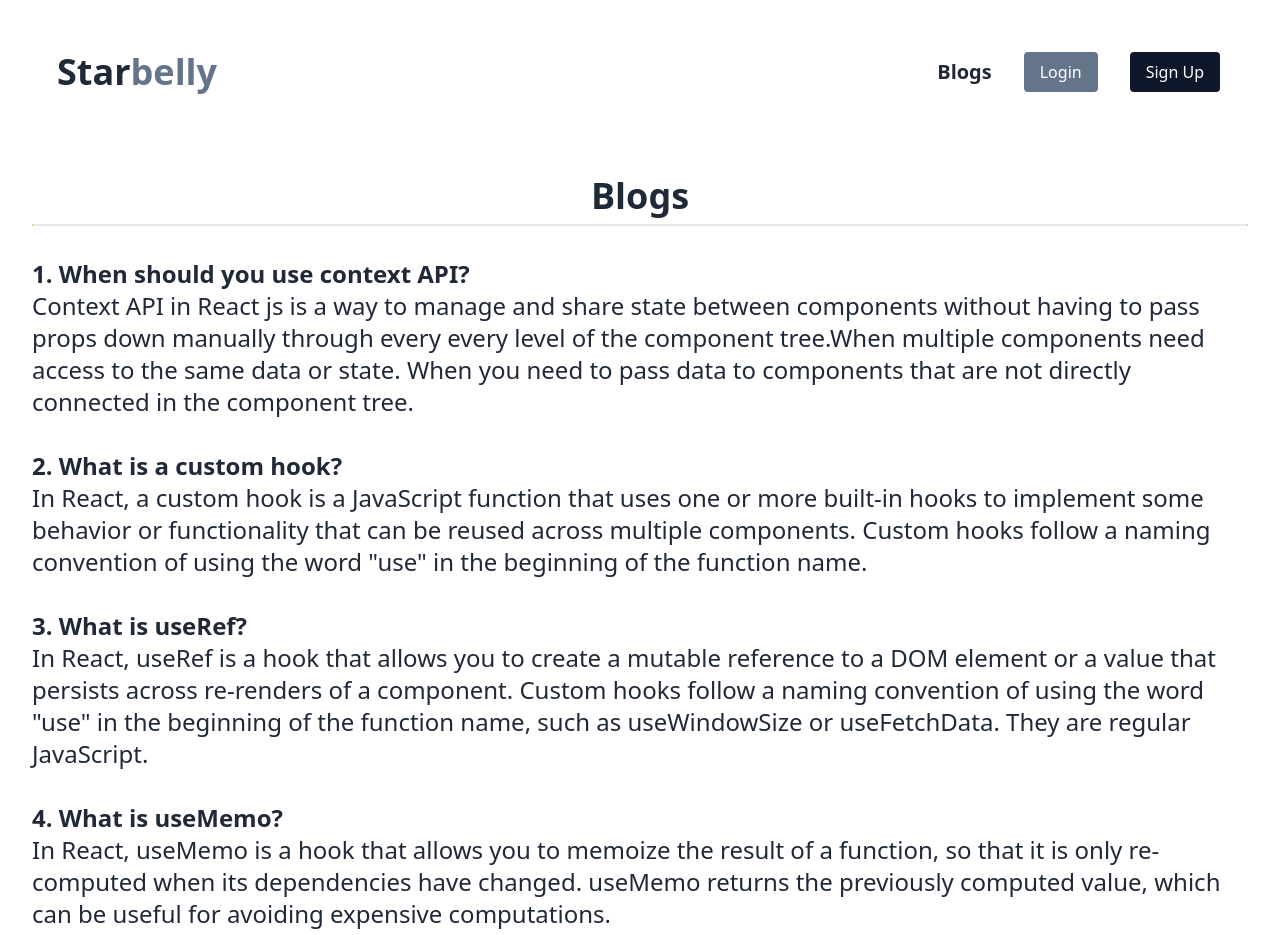
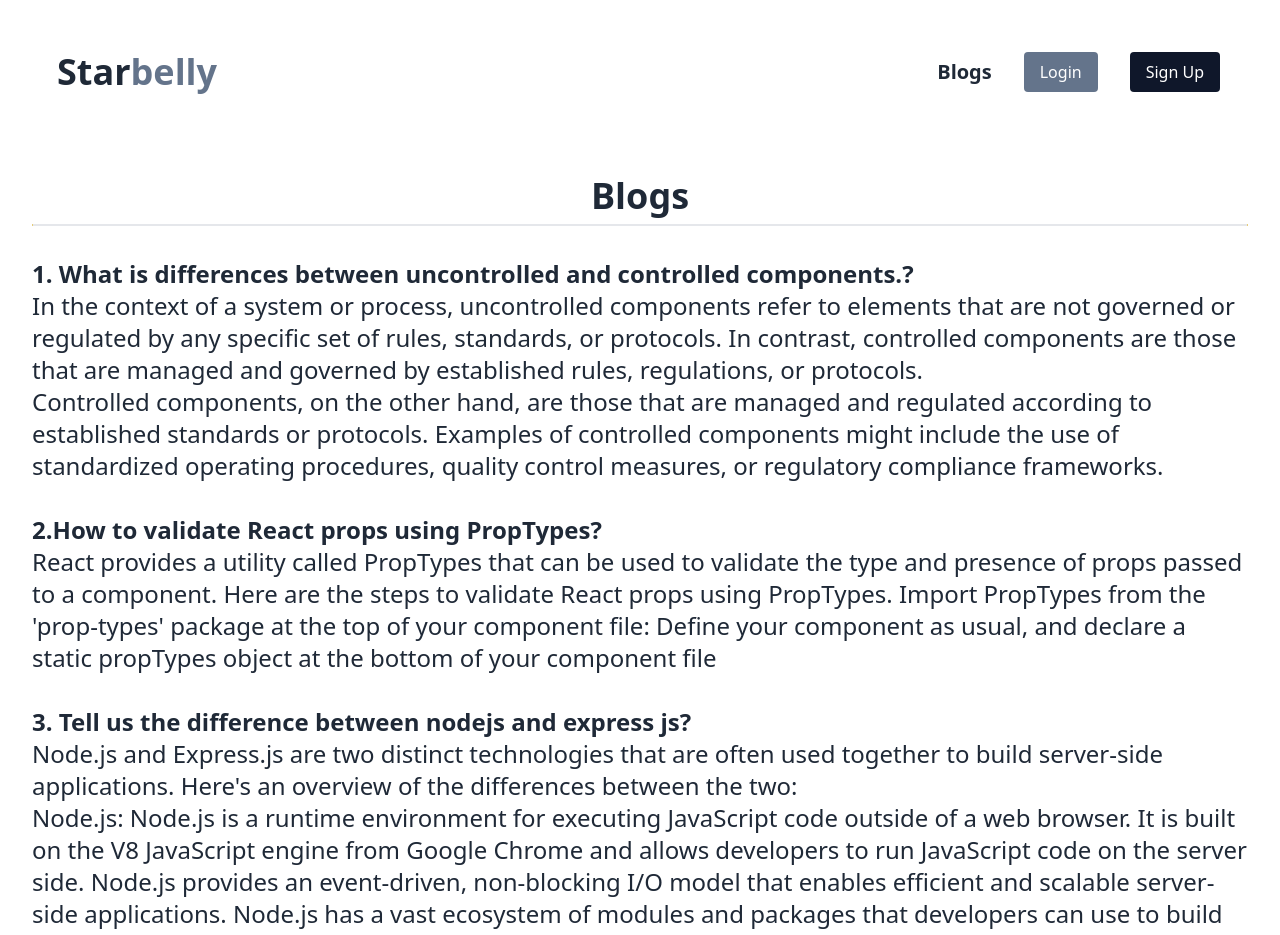
Before and after one commit to NafisAlMahmud/starbelly, a React (Vite) app: page /blogs in a window 1280 px wide. Shown: the top 935 px of the page. Built offline with nearby package versions, Linux system fonts and the light colour scheme; no server answers.

Commit message:
signup section done

```diff
--- a/src/main.jsx
+++ b/src/main.jsx
@@ -4,9 +4,12 @@ import App from "./App.jsx";
 import "./index.css";
 import { RouterProvider } from "react-router-dom";
 import router from "./routes/Routes.jsx";
+import AuthProvider from "./provider/AuthProvider.jsx";
 
 ReactDOM.createRoot(document.getElementById("root")).render(
   <React.StrictMode>
-    <RouterProvider router={router}></RouterProvider>
+    <AuthProvider>
+      <RouterProvider router={router}></RouterProvider>
+    </AuthProvider>
   </React.StrictMode>
 );
--- a/src/pages/Blogs/Blogs.jsx
+++ b/src/pages/Blogs/Blogs.jsx
@@ -11,40 +11,69 @@ const Blogs = () => {
           <div className="qna text-left text-2xl">
             <div className="border border-x-yellow-500 mt-2"></div>
             <h3 className="font-bold mt-8">
-              1. When should you use context API?
+              1. What is differences between uncontrolled and controlled
+              components.?
             </h3>
 
             <h2>
-              Context API in React js is a way to manage and share state between
-              components without having to pass props down manually through
-              every every level of the component tree.When multiple components
-              need access to the same data or state. When you need to pass data
-              to components that are not directly connected in the component
-              tree.
+              In the context of a system or process, uncontrolled components
+              refer to elements that are not governed or regulated by any
+              specific set of rules, standards, or protocols. In contrast,
+              controlled components are those that are managed and governed by
+              established rules, regulations, or protocols.
+              <br />
+              Controlled components, on the other hand, are those that are
+              managed and regulated according to established standards or
+              protocols. Examples of controlled components might include the use
+              of standardized operating procedures, quality control measures, or
+              regulatory compliance frameworks.
             </h2>
-            <h3 className="font-bold mt-8">2. What is a custom hook?</h3>
+            <h3 className="font-bold mt-8">
+              2.How to validate React props using PropTypes?
+            </h3>
             <h2>
-              In React, a custom hook is a JavaScript function that uses one or
-              more built-in hooks to implement some behavior or functionality
-              that can be reused across multiple components. Custom hooks follow
-              a naming convention of using the word "use" in the beginning of
-              the function name.
+              React provides a utility called PropTypes that can be used to
+              validate the type and presence of props passed to a component.
+              Here are the steps to validate React props using PropTypes. Import
+              PropTypes from the 'prop-types' package at the top of your
+              component file: Define your component as usual, and declare a
+              static propTypes object at the bottom of your component file
             </h2>
-            <h3 className="font-bold mt-8">3. What is useRef?</h3>
+            <h3 className="font-bold mt-8">
+              3. Tell us the difference between nodejs and express js?
+            </h3>
             <h2>
-              In React, useRef is a hook that allows you to create a mutable
-              reference to a DOM element or a value that persists across
-              re-renders of a component. Custom hooks follow a naming convention
-              of using the word "use" in the beginning of the function name,
-              such as useWindowSize or useFetchData. They are regular
-              JavaScript.
+              Node.js and Express.js are two distinct technologies that are
+              often used together to build server-side applications. Here's an
+              overview of the differences between the two:
+              <br />
+              Node.js: Node.js is a runtime environment for executing JavaScript
+              code outside of a web browser. It is built on the V8 JavaScript
+              engine from Google Chrome and allows developers to run JavaScript
+              code on the server side. Node.js provides an event-driven,
+              non-blocking I/O model that enables efficient and scalable
+              server-side applications. Node.js has a vast ecosystem of modules
+              and packages that developers can use to build their applications.
+              Node.js is often used for building backend services, command-line
+              tools, and real-time applications.
+              <br />
+              <br />
+              Express.js: Express.js is a popular web framework for Node.js that
+              simplifies the process of building server-side applications. It
+              provides a set of features for building web applications, such as
+              routing, middleware, and templates. Express.js is lightweight and
+              unopinionated, which means that it provides developers with a lot
+              of flexibility in how they structure their applications.
             </h2>
-            <h3 className="font-bold mt-8">4. What is useMemo? </h3>
+            <h3 className="font-bold mt-8">
+              4. What is a custom hook, and why will you create a custom hook?
+            </h3>
             <h2>
-              In React, useMemo is a hook that allows you to memoize the result
-              of a function, so that it is only re-computed when its
-              dependencies have changed. useMemo returns the previously computed
-              value, which can be useful for avoiding expensive computations.
+              A custom hook in React is a reusable function that contains some
+              stateful or stateless logic and can be used across multiple
+              components. Custom hooks allow developers to abstract and reuse
+              code that is common across components, reducing code duplication
+              and improving maintainability.
             </h2>
           </div>
         </div>
--- a/src/pages/Login/Login.jsx
+++ b/src/pages/Login/Login.jsx
@@ -1,18 +1,46 @@
 /* eslint-disable no-unused-vars */
-import React, { useState } from "react";
-import { Link } from "react-router-dom";
+import React, { useContext, useState } from "react";
+import { Link, useLocation, useNavigate } from "react-router-dom";
+import { AuthContext } from "../../provider/AuthProvider";
 
 // import { useLocation, useHistory, useNavigate } from "react-router";
 
 const Login = () => {
+  const { signIn } = useContext(AuthContext);
+  const navigate = useNavigate();
+  const location = useLocation();
+  console.log(location);
+
+  const from = location.state?.from?.pathname || "/";
+  const handleLogin = (event) => {
+    event.preventDefault();
+
+    const form = event.target;
+
+    const email = form.email.value;
+    const password = form.password.value;
+    console.log(email, password);
+
+    signIn(email, password)
+      .then((result) => {
+        const loggedUser = result.user;
+        console.log(loggedUser);
+        form.reset();
+        navigate(from, { replace: true });
+      })
+      .catch((error) => {
+        console.log(error);
+      });
+  };
   return (
     <div>
       <div className="card bg-slate-200 w-2/5 mx-auto my-36 pb-4">
         <h2 className="text-2xl font-semibold my-4">Please login</h2>
-        <form className="mx-auto py-6">
+        <form onSubmit={handleLogin} className="mx-auto py-6">
           <div className="form-control">
             <label>
               <input
+                name="email"
                 type="email"
                 placeholder="enter your email"
                 className="input input-bordered w-72"
@@ -22,6 +50,7 @@ const Login = () => {
           <div className="form-control py-4">
             <label>
               <input
+                name="password"
                 type="password"
                 placeholder="enter your password"
                 className="input input-bordered w-72"
--- /dev/null
+++ b/src/pages/Routes/PrivetRoutes.jsx
@@ -0,0 +1,23 @@
+import React, { useContext } from "react";
+import { AuthContext } from "../../provider/AuthProvider";
+import { Navigate, useLocation } from "react-router-dom";
+
+const PrivetRoutes = ({ children }) => {
+  const { user, loading } = useContext(AuthContext);
+  const location = useLocation();
+
+  if (loading) {
+    return (
+      <div className="mx-auto mt-28">
+        <h2 className="text-4xl font-bold">Loading....</h2>
+      </div>
+    );
+  }
+
+  if (user) {
+    return children;
+  }
+  return <Navigate to="/login" state={{ from: location }}></Navigate>;
+};
+
+export default PrivetRoutes;
--- a/src/pages/Shared/Header.jsx
+++ b/src/pages/Shared/Header.jsx
@@ -1,8 +1,16 @@
-import React from "react";
+import React, { useContext } from "react";
 import { Link } from "react-router-dom";
 import Blogs from "../Blogs/Blogs";
+import { AuthContext } from "../../provider/AuthProvider";
 
 const Header = () => {
+  const { user, logOut } = useContext(AuthContext);
+  console.log(user);
+  const handleLogout = () => {
+    logOut()
+      .then((result) => {})
+      .catch((error) => console.error(error));
+  };
   return (
     <div className="navbar bg-base-100">
       <div className="flex-1">
@@ -29,6 +37,14 @@ const Header = () => {
                 Sign Up
               </button>
             </Link>
+            {user && (
+              <span>
+                Welcome {user.email}{" "}
+                <button className="btn" onClick={handleLogout}>
+                  Sign out
+                </button>{" "}
+              </span>
+            )}
           </li>
         </ul>
       </div>
--- /dev/null
+++ b/src/provider/AuthProvider.jsx
@@ -0,0 +1,54 @@
+import React, { createContext, useEffect, useState } from "react";
+import {
+  createUserWithEmailAndPassword,
+  getAuth,
+  onAuthStateChanged,
+  signInWithEmailAndPassword,
+  signOut,
+} from "firebase/auth";
+import app from "../firebase/firebase.config";
+
+export const AuthContext = createContext(null);
+
+const auth = getAuth(app);
+
+const AuthProvider = ({ children }) => {
+  const [user, setUser] = useState(null);
+  const [loading, setLoading] = useState(true);
+
+  const createUser = (email, password) => {
+    return createUserWithEmailAndPassword(auth, email, password);
+  };
+
+  const signIn = (email, password) => {
+    return signInWithEmailAndPassword(auth, email, password);
+  };
+
+  const logOut = () => {
+    return signOut(auth);
+  };
+
+  // observer user auth state
+  useEffect(() => {
+    const unsubscribe = onAuthStateChanged(auth, (currentUser) => {
+      setUser(currentUser);
+      setLoading(false);
+    });
+    return () => {
+      return unsubscribe();
+    };
+  }, []);
+
+  const authInfo = {
+    user,
+    loading,
+    createUser,
+    signIn,
+    logOut,
+  };
+  return (
+    <AuthContext.Provider value={authInfo}>{children}</AuthContext.Provider>
+  );
+};
+
+export default AuthProvider;
--- a/src/routes/Routes.jsx
+++ b/src/routes/Routes.jsx
@@ -6,6 +6,7 @@ import SingleChefs from "../pages/SingleChefs/SingleChefs";
 import Details from "../layouts/Details";
 import Login from "../pages/Login/Login";
 import Signup from "../pages/Signup/Signup";
+import PrivetRoutes from "../pages/Routes/PrivetRoutes";
 
 const router = createBrowserRouter([
   {
@@ -30,7 +31,11 @@ const router = createBrowserRouter([
       },
       {
         path: "details",
-        element: <Details></Details>,
+        element: (
+          <PrivetRoutes>
+            <Details></Details>
+          </PrivetRoutes>
+        ),
         children: [
           {
             path: ":id",
```
Also changed, not shown: src/pages/Signup/Signup.jsx (+50 -8 lines).
